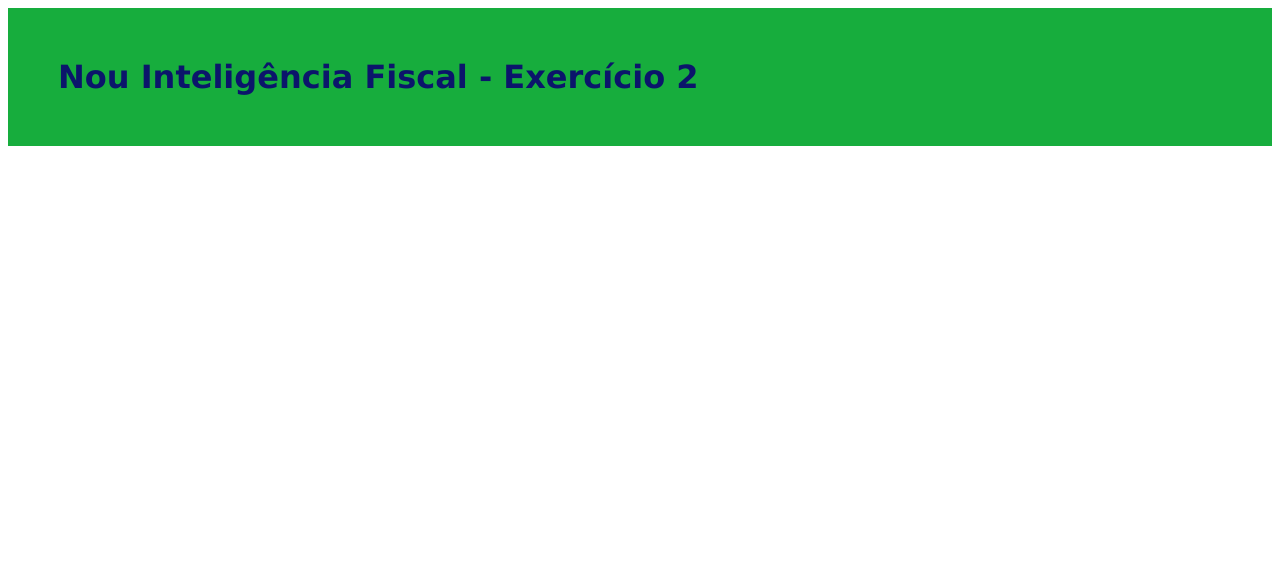
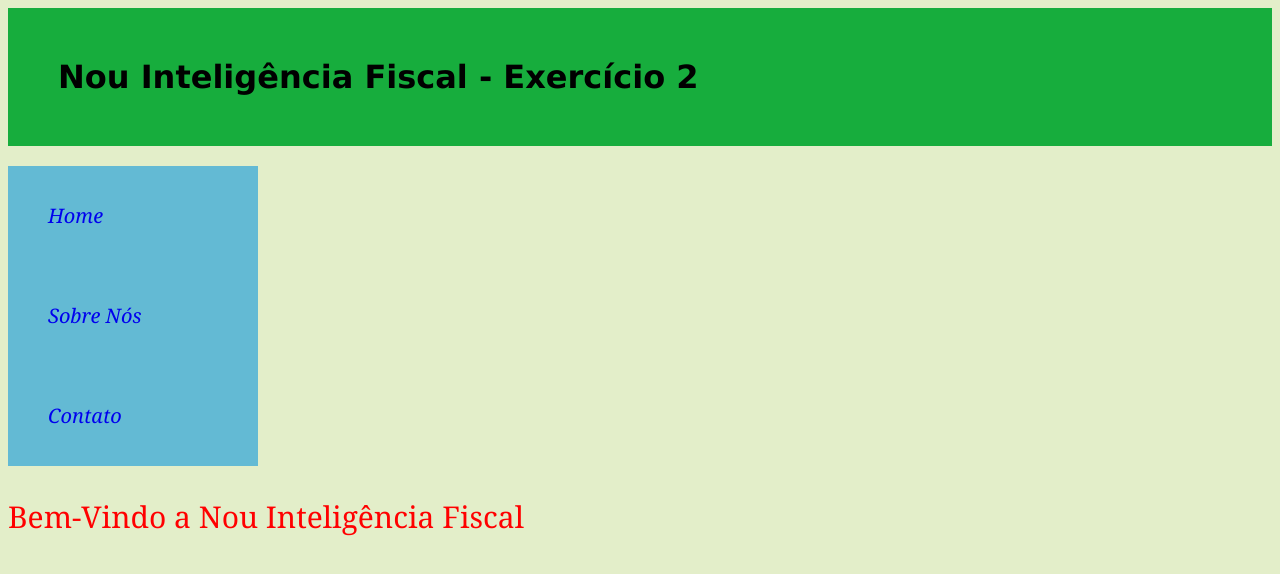
Before and after one commit to julio-wanderson/exercicio2, a plain HTML site: page index.html in a window 1280 px wide. Drawn offline with Linux system fonts and the light colour scheme.

Commit message:
Inclusão de links

```diff
--- a/index.css
+++ b/index.css
@@ -1,7 +1,40 @@
+/**INDEX*/
+body{
+    background-color: rgb(227, 238, 201);
+}
 h1{
 background-color: rgb(23, 173, 61);
-color: rgb(11, 21, 107);
 margin: auto;
-font-family: Verdana, Tahoma, sans-serif;
+font-family: Verdana;
 border: 50px solid  rgb(23, 173, 61);
 }
+
+nav{
+color: blue;
+font-family: Georgia, 'Times New Roman', Times, serif;
+font-size: 20px;
+font-style: oblique;
+background-color:rgb(99, 186, 212);
+width:250px;
+line-height: 5;
+
+
+}
+a:link {
+ text-decoration:none;
+
+}
+
+
+
+ li{
+    list-style-type: none;
+
+  }
+
+p{
+    color: red;
+    font-family: Georgia, 'Times New Roman', Times, serif;
+    font-size: 30px;
+    margin-right: 1000;
+}
--- a/index.html
+++ b/index.html
@@ -10,8 +10,14 @@
 </head>
 <body>
     <h1>Nou Inteligência Fiscal - Exercício 2</h1>
+
     <nav>
-
+        <ul>
+            <li><a href="index.html">Home</a></li>
+            <li><a href="sobre.html">Sobre Nós</a></li>
+            <li><a href="contato.html">Contato</a></li>
+        </ul>
     </nav>
+    <p> Bem-Vindo a Nou Inteligência Fiscal </p>
 </body>
 </html>
```
Also changed, not shown: contato.html (added), sobre.html (added).
